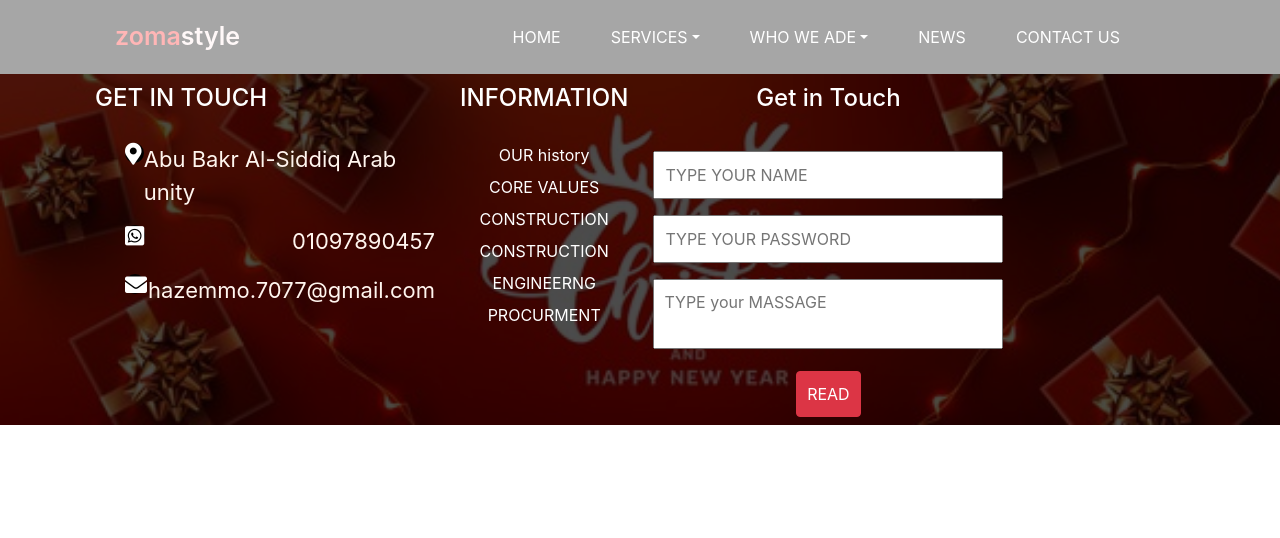
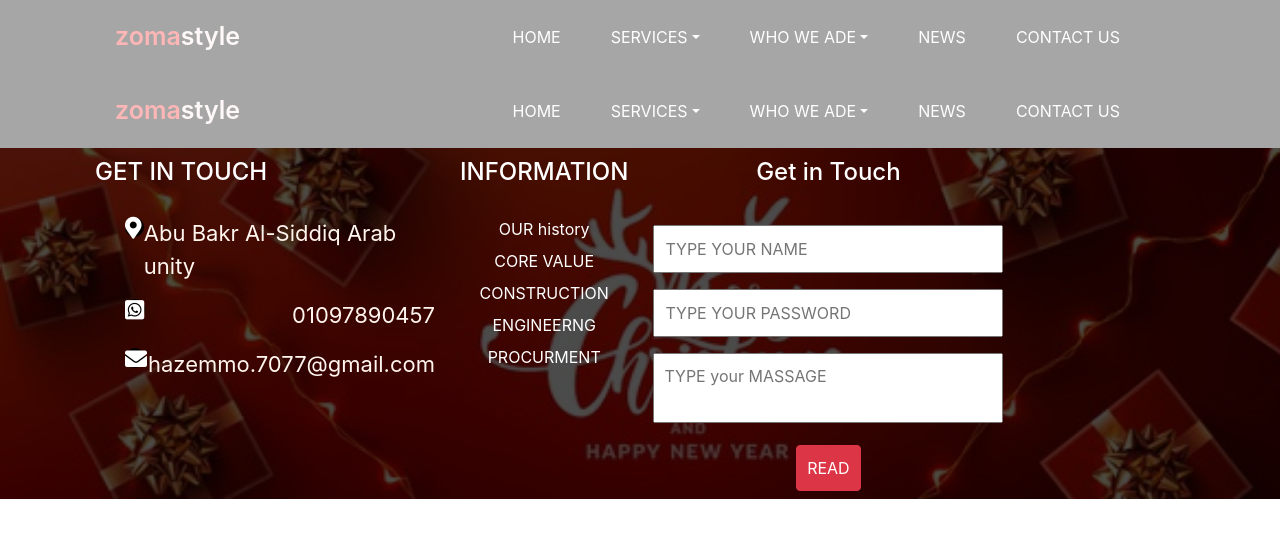
Before and after one commit to hazem-moo/zoma-style, a React (Create React App) app: page /zoma-style/MyNavbar in a window 1280 px wide. Shown: the top 538 px of the page. Built offline with nearby package versions, Linux system fonts and the light colour scheme.

Commit message:
change height in who we ade in home

```diff
--- a/src/App.js
+++ b/src/App.js
@@ -17,6 +17,7 @@ import WhoWeAde2 from './Components/Who we ade/WhoWeAde2'
 import News from './Components/News/News'
 import Contact from './Components/Contact us/Contact'
 import Footer from './Components/Footer/Footer';
+import MyNavbar from './Components/Navbar/Navbar';
 
 // import ScrollTop from './Components/ScrollTop/ScrollTop'
 
@@ -29,6 +30,7 @@ function App() {
       <Switch>
         <Route exact path="/" component={ Index } />
 
+        <Route path='/MyNavbar' component={ MyNavbar } />
         <Route path='/ServicesLogo' component={ ServicesAndLogo } />
         <Route path='/Construction' component={ Construction } />
         <Route path='/Procurement' component={ Procurement } />
--- a/src/Components/Footer/Footer.js
+++ b/src/Components/Footer/Footer.js
@@ -1,9 +1,10 @@
 import React from 'react'
 import './Footer.css'
-import { NavLink } from 'react-router-dom'
+import { NavLink, Link } from 'react-router-dom'
 import { Button } from 'reactstrap'
 
 const Footer = () => {
+
     return (
         <footer className='footer'>
             <div className='overlay'></div>
@@ -36,8 +37,7 @@ const Footer = () => {
                             <h4> INFORMATION </h4>
                             <div className='containet'>
                                 <NavLink to='/WhoWeAde'> OUR history </NavLink>
-                                <NavLink to='/WhoWeAde2'> CORE VALUES </NavLink>
-                                <NavLink to="/Construction"> CONSTRUCTION </NavLink>
+                                <NavLink to='/WhoWeAde2'> CORE VALUE </NavLink>
                                 <NavLink to="/Construction"> CONSTRUCTION </NavLink>
                                 <NavLink to="/Engineering"> ENGINEERNG </NavLink>
                                 <NavLink to="/Procurment"> PROCURMENT </NavLink>
--- a/src/Components/Home/Home.css
+++ b/src/Components/Home/Home.css
@@ -55,7 +55,7 @@
 
 .who-we-ade2 .text-who {
     box-shadow: 10px 10px 12px rgb(143, 29, 29);
-    max-height: 366px;
+    min-height: 366px;
     z-index: 3;
 }
 .who-we-ade2 .header-who-we-ade2 {
--- a/src/Components/Navbar/Navbar.js
+++ b/src/Components/Navbar/Navbar.js
@@ -17,7 +17,7 @@ const MyNavbar = (props) => {
   const toggle = () => setIsOpen(!isOpen);
 
   return (
-    <Navbar className="my-nav" light expand="md">
+    <Navbar className="my-nav" light expand="md" id='nav'>
     <div className='container'>
 
     <NavbarBrand tag={ Link } to="/">
```
Also changed, not shown: 1 other file (tests, documents, lock files or other folders).
